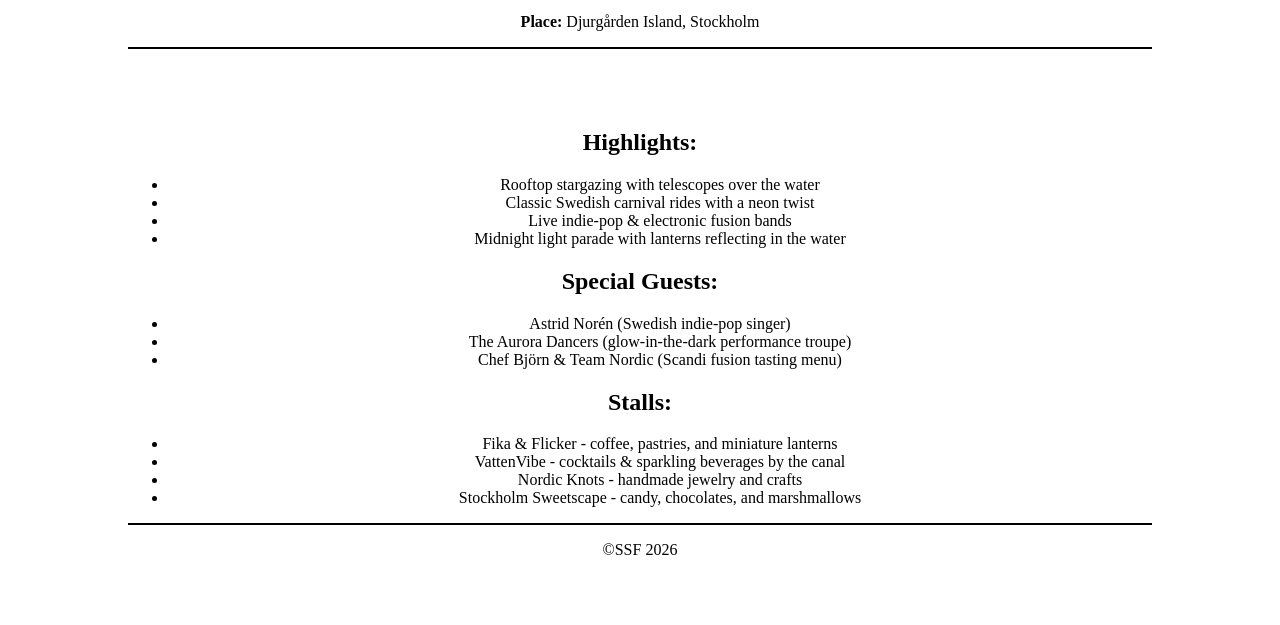
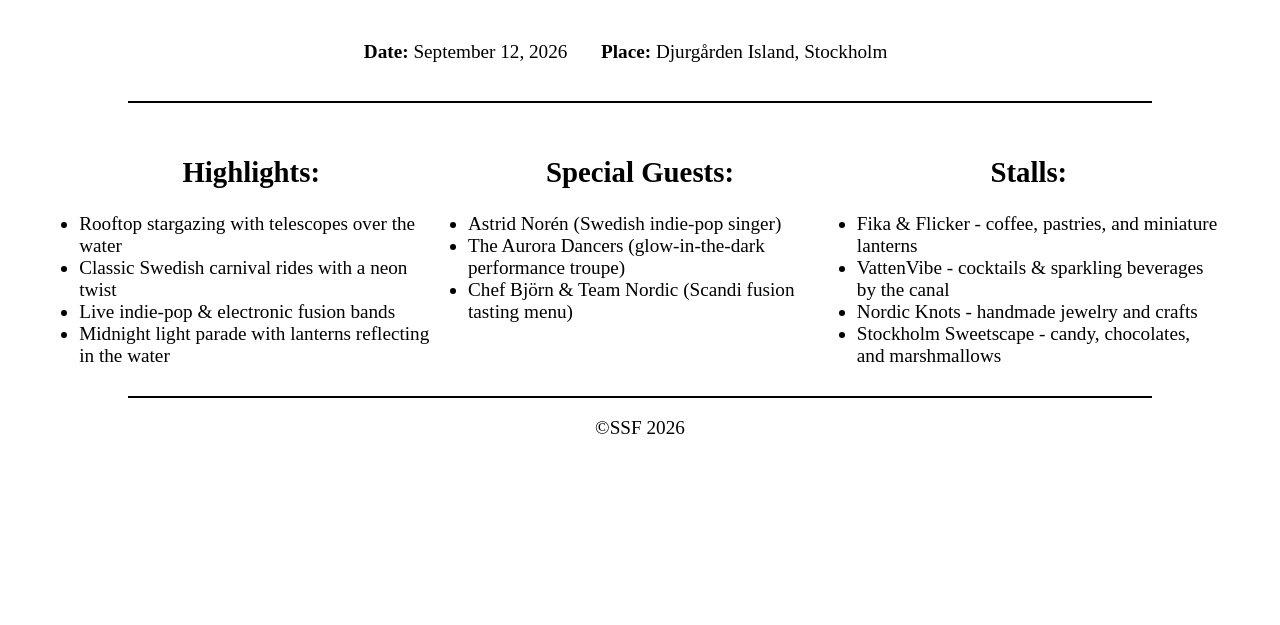
Before and after one commit to Ahfreddie/Event_flyer, a plain HTML site: page index.html in a window 1280 px wide. Shown: the part 414-1039 px from the top of the page. After the commit the page ends 922 px from the top, so only its background shows below. Drawn offline with Linux system fonts and the light colour scheme.

Commit message:
updated the layout

```diff
--- a/styles.css
+++ b/styles.css
@@ -7,6 +7,13 @@ body {
   margin-right: auto;
   width: 100vw;
   min-height: calc(100vh - 100px);
+  font-size: 1.2rem;
+}
+
+p ~ p {
+  display: inline-block; /* p elements for Date amd place are side by side  */
+  padding-right: 1.5em;
+  margin: 2em auto;
 }
 
 hr {
@@ -21,6 +28,19 @@ section {
   margin: 0 auto;
 }
 
-.highlights {
-  margin-top: 80px;
+section {
+  width: 30%; /* so sections fit as inline blocks  */
+  display: inline-block;
+  text-align: left; /* so list are aligned to the left */
+  vertical-align: top;
+  margin: 1.5em 0;
 }
+
+section h2 {
+  text-align: center;
+}
+
+ul {
+  padding-left: 20px;
+  margin: 0 auto;
+}
```
